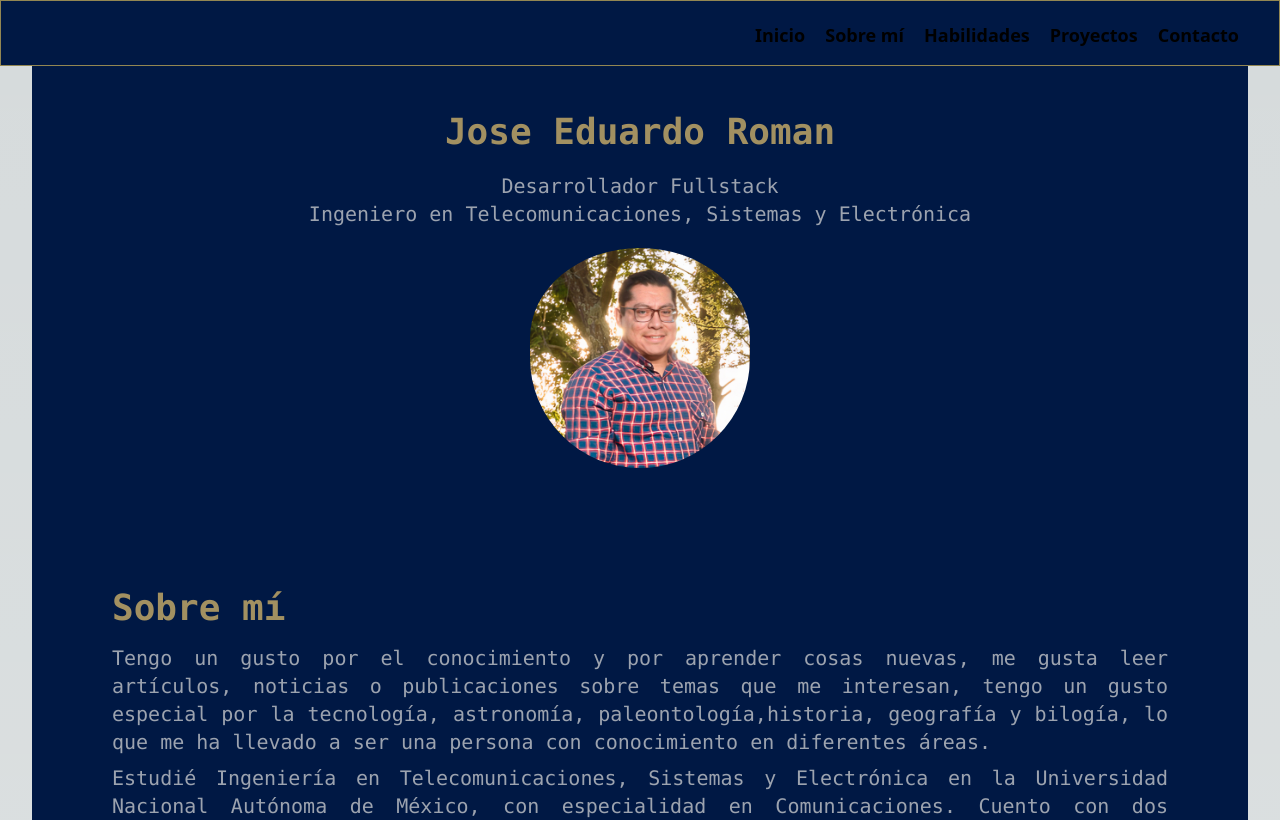
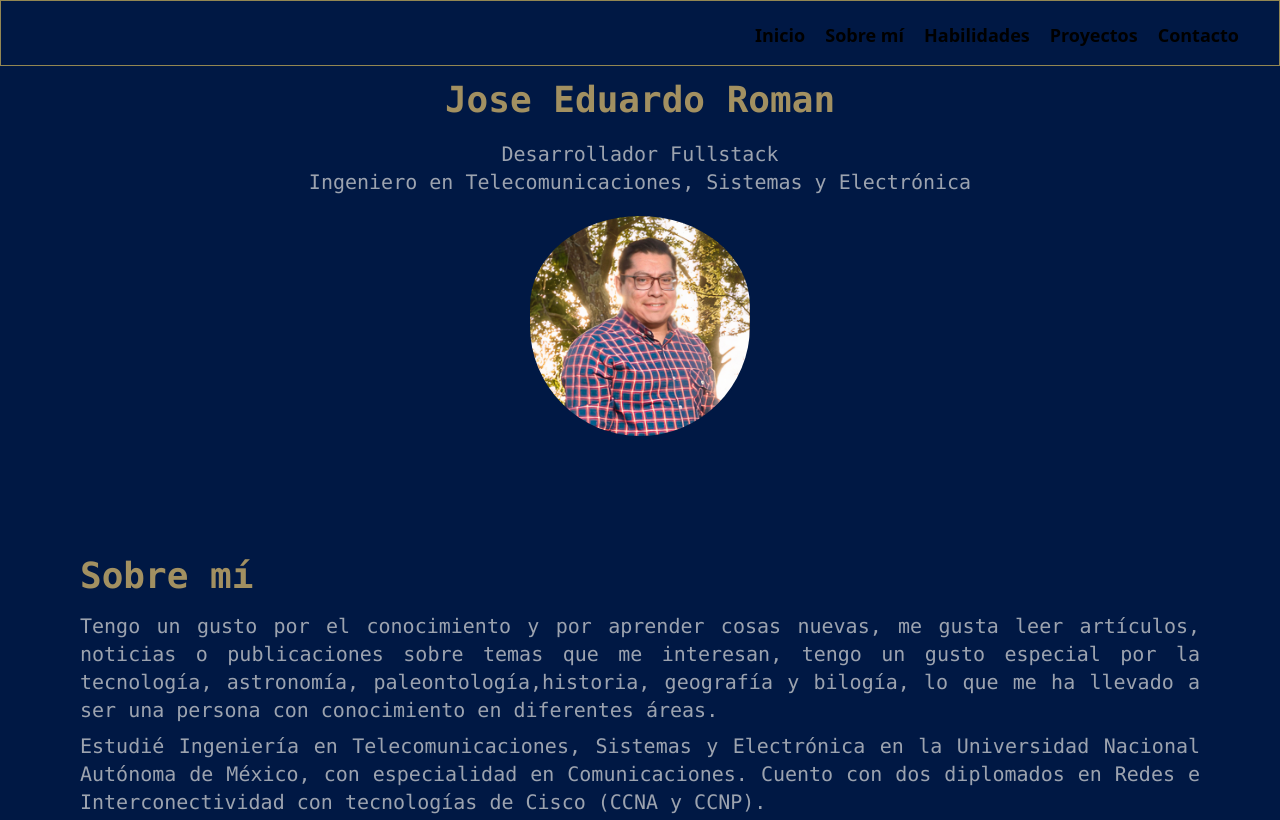
Before and after one commit to jeromanp/my-portfolio, a Next.js app: page / in a window 1280 px wide. Shown: the top 820 px of the page. Built offline with nearby package versions, Linux system fonts and the light colour scheme.

Commit message:
delete padding

```diff
--- a/src/components/Layout.jsx
+++ b/src/components/Layout.jsx
@@ -10,7 +10,7 @@ export default function Layout({ children }) {
      </Head>
       <NavBar />
 
-      <main className="container py-8 mx-auto p-8">{children}</main>
+      <main className="container mx-auto">{children}</main>
     </>
   );
 }
```
